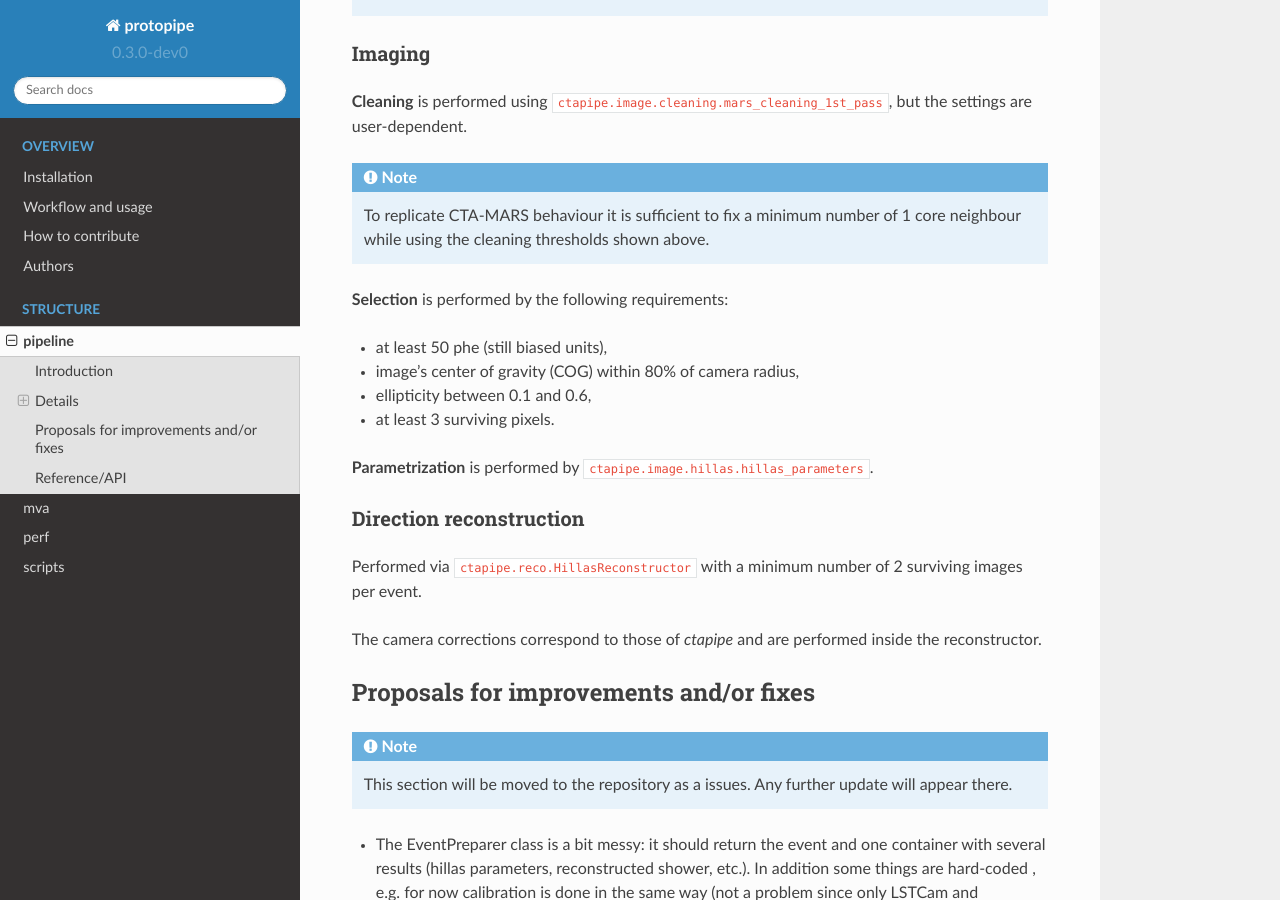
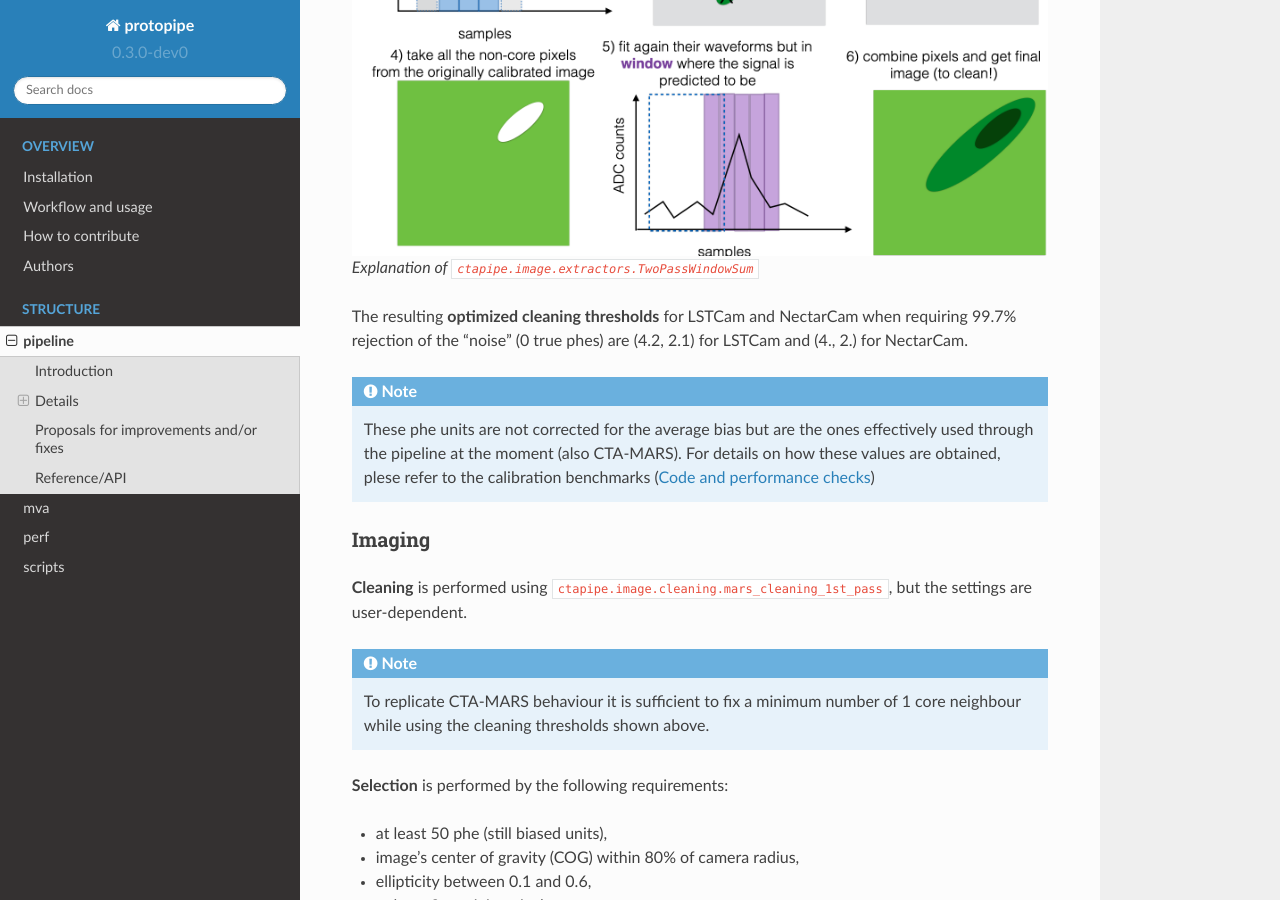
Before and after one commit to cta-observatory/protopipe, a Sphinx documentation site: the page built from docs/pipeline/index.rst, in a window 1280 px wide and 900 px high, scrolled down 1061 px. Built offline with Sphinx 7.4.7 and the Read the Docs theme 2.0.0, drawn with Linux system fonts in a browser that asks for light colours; pages that are not in the unit, such as notebooks, are missing from menus.

Commit message:
Add MARS image extractor explanation figure

```diff
--- a/docs/pipeline/index.rst
+++ b/docs/pipeline/index.rst
@@ -38,6 +38,12 @@ The current calibration is performed using:
 * automatic high gain selection at threshold of 4000 counts in low gain at RO level,
 * charge and pulse times extraction via ``ctapipe.image.extractors.TwoPassWindowSum``
 * no integration correction
+
+.. figure:: ./double-pass-image-extraction.png
+  :width: 800
+  :alt: Explanation of ``ctapipe.image.extractors.TwoPassWindowSum``
+
+  Explanation of ``ctapipe.image.extractors.TwoPassWindowSum``
 
 The resulting **optimized cleaning thresholds** for LSTCam and NectarCam
 when requiring 99.7% rejection of the "noise" (0 true phes) are
```
Also changed, not shown: docs/pipeline/double-pass-image-extraction.png (added).
